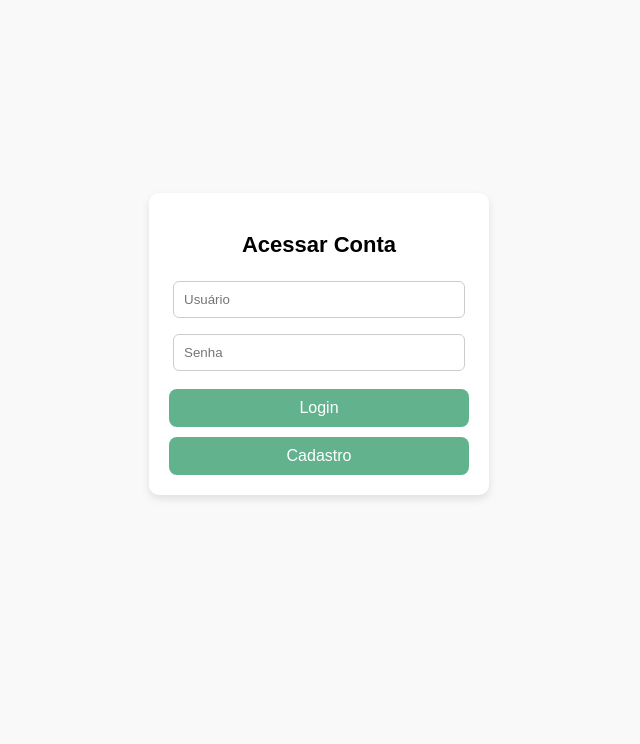
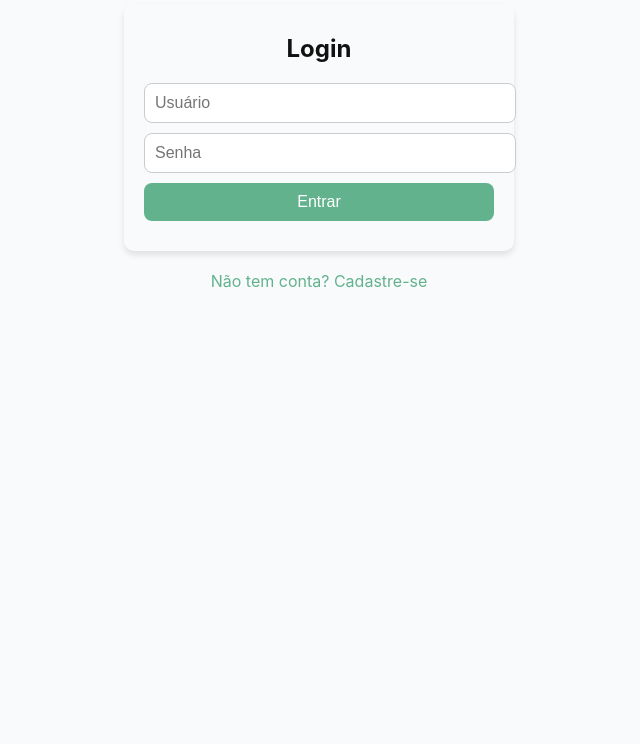
Before and after one commit to jota-araujo/Print, a plain HTML site: page login.html in a window 1280 px wide. Shown: the part 56-800 px from the top of the page, without its empty margins (321-961 px from the left). Drawn offline with Linux system fonts and the light colour scheme.

Commit message:
Update design

```diff
--- a/login.html
+++ b/login.html
@@ -2,79 +2,179 @@
 <html lang="pt-BR">
 <head>
   <meta charset="UTF-8">
-  <meta name="viewport" content="width=device-width, initial-scale=1.0">
-  <title>Login - Pré-diagnóstico</title>
+  <title>Login e Cadastro</title>
   <style>
-    body {
-      margin: 0;
-      font-family: Arial, sans-serif;
-      display: flex;
-      justify-content: center;
-      align-items: center;
-      height: 100vh;
-      background-color: #f9f9f9;
+    /* ================= TEMAS ================= */
+    .light-theme {
+      --bg: #F9FAFB;
+      --fontColor: #111111;
+      --accent: #62B28D;
+      --accentHover: #4B9472;
+      --btnFontColor: #FFFFFF;
     }
 
-    .auth-box {
-      background: white;
+
+    /* ================= ESTILO BASE ================= */
+    header {
+  padding: 0;
+  background: transparent;
+  box-shadow: none;
+  text-align: center;
+}
+
+    header img {
+      max-width: 100px;
+    }
+    body {
+      background: var(--bg);
+      color: var(--fontColor);
+      font-family: "Inter", sans-serif;
+      margin: 0;
+      padding: 20px;
+      transition: background 0.3s, color 0.3s;
+    }
+
+    h2 {
+      text-align: center;
+      margin-top: 10px;
+      color: var(--fontColor);
+    }
+
+    form {
+      background: var(--cardBg);
       padding: 20px;
       border-radius: 10px;
-      box-shadow: 0px 4px 8px rgba(0,0,0,0.1);
-      width: 300px;
+      margin: 20px auto;
+      max-width: 350px;
+      box-shadow: 0 4px 6px rgba(0,0,0,0.1);
+      display: none; /* escondido por padrão */
+    }
+
+    form.active {
+      display: block; /* só mostra quando ativado */
+    }
+
+    input, button {
+      display: block;
+      width: 100%;
+      margin: 10px 0;
+      padding: 10px;
+      border-radius: 8px;
+      border: 1px solid #ccc;
+      font-size: 16px;
+    }
+
+    button {
+      background: var(--accent);
+      color: var(--btnFontColor);
+      border: none;
+      cursor: pointer;
+      transition: background 0.3s;
+    }
+    button:hover {
+      background: var(--accentHover);
+    }
+
+    #mensagem {
+      margin-top: 20px;
+      font-weight: bold;
       text-align: center;
     }
 
-    .auth-box h2 {
-      font-size: 22px;
-      margin-bottom: 15px;
-    }
-
-    .auth-box input {
-      width: 90%;
-      padding: 10px;
-      margin: 8px 0;
-      border: 1px solid #ccc;
-      border-radius: 6px;
-    }
-
-    .auth-box button {
-      width: 100%;
-      padding: 10px;
-      font-size: 16px;
+    /* Links para alternar telas */
+    .toggle-link {
+      display: block;
+      text-align: center;
       margin-top: 10px;
-      background-color: #62b28d;
-      color: white;
-      border: none;
-      border-radius: 8px;
+      color: var(--accent);
       cursor: pointer;
-    }
-
-    .auth-box button:hover {
-      background-color: #4d906f;
     }
   </style>
 </head>
-<body>
+<header>
+    <img src="imagens/logo.png" alt="Print">
+</header>
+<body class="light-theme">
 
-  <div class="auth-box">
-    <h2>Acessar Conta</h2>
-    <input type="text" placeholder="Usuário" id="usuario">
-    <input type="password" placeholder="Senha" id="senha">
-    <button onclick="login()">Login</button>
-    <button onclick="cadastro()">Cadastro</button>
-  </div>
+
+  <!-- Formulário de Login -->
+  <form id="loginForm" class="active">
+    <h2 id="titulo">Login</h2>
+    <input type="text" id="loginUsuario" placeholder="Usuário" required>
+    <input type="password" id="loginSenha" placeholder="Senha" required>
+    <button type="submit">Entrar</button>
+  </form>
+
+  <!-- Formulário de Cadastro -->
+  <form id="cadastroForm">
+    <input type="text" id="usuario" placeholder="Usuário" required>
+    <input type="password" id="senha" placeholder="Senha" required>
+    <button type="submit">Cadastrar</button>
+  </form>
+
+  <!-- Links para alternar -->
+  <span class="toggle-link" id="mostrarCadastro">Não tem conta? Cadastre-se</span>
+  <span class="toggle-link" id="mostrarLogin" style="display:none;">Já tem conta? Fazer login</span>
+
+  <p id="mensagem"></p>
 
   <script>
-    function login() {
-      alert("Login realizado com sucesso!");
-      // depois daqui pode redirecionar para o chat
-    }
+    let usuarios = [];
 
-    function cadastro() {
-      alert("Cadastro realizado com sucesso!");
-      // depois daqui também pode redirecionar
-    }
+    const loginForm = document.getElementById("loginForm");
+    const cadastroForm = document.getElementById("cadastroForm");
+    const mostrarCadastro = document.getElementById("mostrarCadastro");
+    const mostrarLogin = document.getElementById("mostrarLogin");
+    const titulo = document.getElementById("titulo");
+
+    // Alternar para cadastro
+    mostrarCadastro.addEventListener("click", () => {
+      loginForm.classList.remove("active");
+      cadastroForm.classList.add("active");
+      mostrarCadastro.style.display = "none";
+      mostrarLogin.style.display = "block";
+      titulo.innerText = "Cadastro";
+    });
+
+    // Alternar para login
+    mostrarLogin.addEventListener("click", () => {
+      cadastroForm.classList.remove("active");
+      loginForm.classList.add("active");
+      mostrarLogin.style.display = "none";
+      mostrarCadastro.style.display = "block";
+      titulo.innerText = "Login";
+    });
+
+    // Cadastro
+    cadastroForm.addEventListener("submit", function(e) {
+      e.preventDefault();
+      const usuario = document.getElementById("usuario").value;
+      const senha = document.getElementById("senha").value;
+
+      if (usuarios.find(u => u.usuario === usuario)) {
+        document.getElementById("mensagem").innerText = "Usuário já existe!";
+        return;
+      }
+
+      usuarios.push({ usuario, senha });
+      document.getElementById("mensagem").innerText = "Cadastro realizado!";
+      this.reset();
+    });
+
+    // Login
+    loginForm.addEventListener("submit", function(e) {
+      e.preventDefault();
+      const usuario = document.getElementById("loginUsuario").value;
+      const senha = document.getElementById("loginSenha").value;
+
+      const encontrado = usuarios.find(u => u.usuario === usuario && u.senha === senha);
+
+      if (encontrado) {
+        document.getElementById("mensagem").innerText = "Login realizado com sucesso!";
+      } else {
+        document.getElementById("mensagem").innerText = "Usuário ou senha incorretos!";
+      }
+    });
   </script>
-
 </body>
 </html>
```
